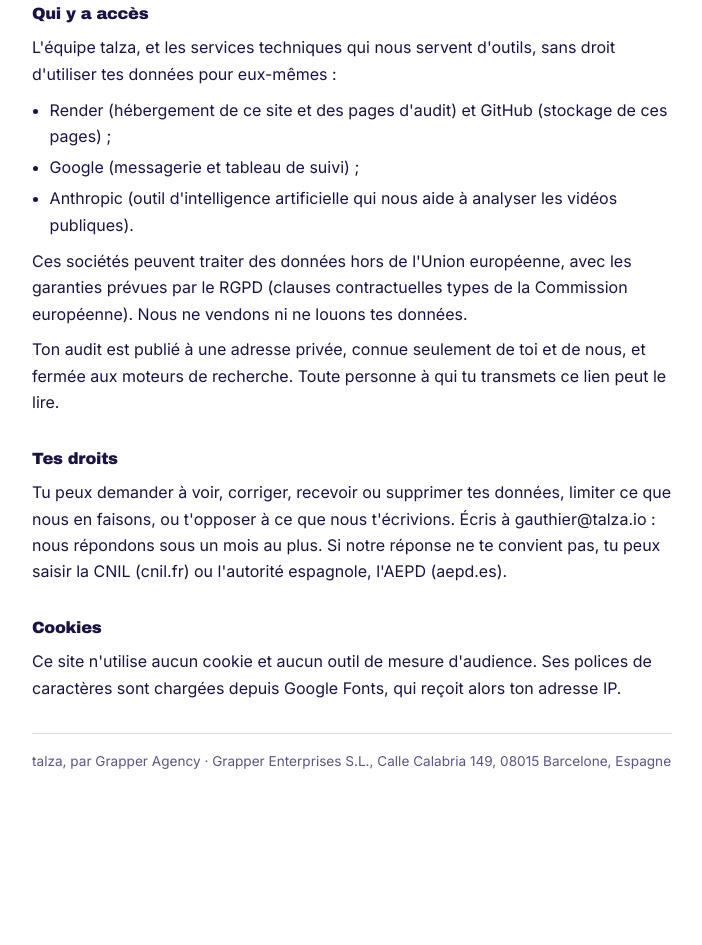
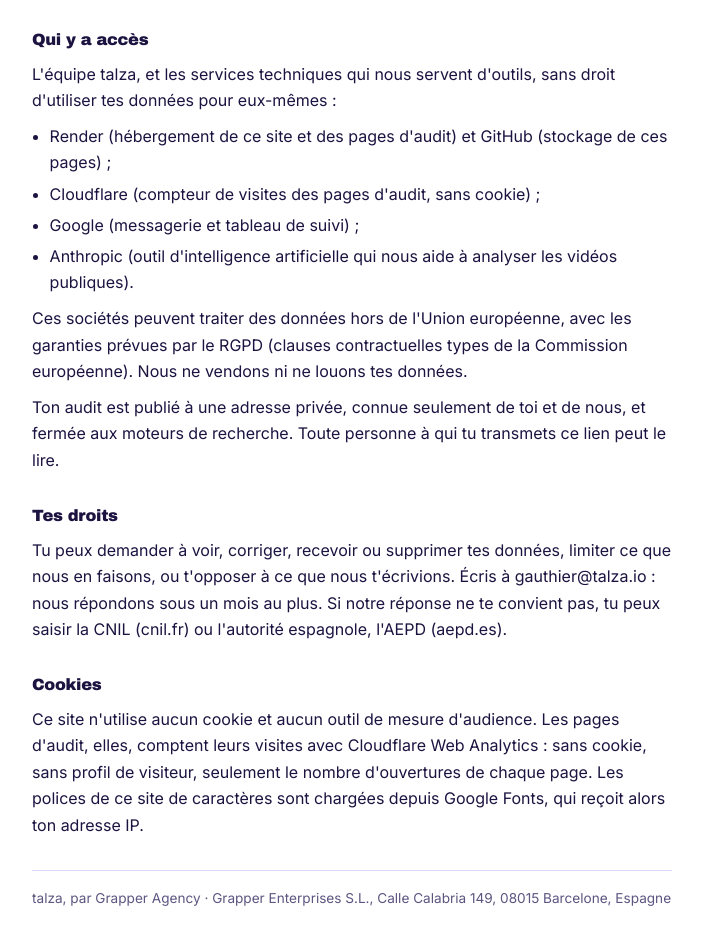
Before and after one commit to gradouan-png/talza-site, a plain HTML site: page confidentialite.html in a window 1280 px wide. Shown: the part 1363-2308 px from the top of the page, without its empty margins (288-990 px from the left). Before the commit the page ends 2184 px from the top, so only its background shows below. Drawn offline with Linux system fonts and the light colour scheme; a web font is replaced by a local one.

Commit message:
Confidentialité : compteur de visites des audits

```diff
--- a/confidentialite.html
+++ b/confidentialite.html
@@ -72,7 +72,7 @@ footer{border-top:1px solid var(--filet);padding-top:1rem;font-size:.85rem;color
     <ul>
       <li><b>Ton compte TikTok public</b> : ton pseudo, ton prénom s'il est affiché, ta bio, ton lien, tes vidéos publiques, leurs chiffres publics (vues, j'aime, commentaires, partages) et des captures d'images de ces vidéos.</li>
       <li><b>Ce que tu nous écris</b> : ton adresse mail et nos échanges, si tu nous réponds ou demandes un audit.</li>
-      <li><b>Notre suivi</b> : la date à laquelle ton audit a été fait et envoyé, et sa réponse éventuelle.</li>
+      <li><b>Notre suivi</b> : la date à laquelle ton audit a été fait et envoyé, sa réponse éventuelle, et le nombre de fois où la page de ton audit a été ouverte (un compteur de visites, sans cookie).</li>
     </ul>
     <p>Nous ne demandons aucun accès à ton compte et ne lisons aucun message privé.</p>
   </section>
@@ -102,6 +102,7 @@ footer{border-top:1px solid var(--filet);padding-top:1rem;font-size:.85rem;color
     <p>L'équipe talza, et les services techniques qui nous servent d'outils, sans droit d'utiliser tes données pour eux-mêmes :</p>
     <ul>
       <li>Render (hébergement de ce site et des pages d'audit) et GitHub (stockage de ces pages) ;</li>
+      <li>Cloudflare (compteur de visites des pages d'audit, sans cookie) ;</li>
       <li>Google (messagerie et tableau de suivi) ;</li>
       <li>Anthropic (outil d'intelligence artificielle qui nous aide à analyser les vidéos publiques).</li>
     </ul>
@@ -116,7 +117,7 @@ footer{border-top:1px solid var(--filet);padding-top:1rem;font-size:.85rem;color
 
   <section>
     <h2>Cookies</h2>
-    <p>Ce site n'utilise aucun cookie et aucun outil de mesure d'audience. Ses polices de caractères sont chargées depuis Google Fonts, qui reçoit alors ton adresse IP.</p>
+    <p>Ce site n'utilise aucun cookie et aucun outil de mesure d'audience. Les pages d'audit, elles, comptent leurs visites avec Cloudflare Web Analytics : sans cookie, sans profil de visiteur, seulement le nombre d'ouvertures de chaque page. Les polices de ce site de caractères sont chargées depuis Google Fonts, qui reçoit alors ton adresse IP.</p>
   </section>
 
   <footer>talza, par Grapper Agency · Grapper Enterprises S.L., Calle Calabria 149, 08015 Barcelone, Espagne</footer>
```
